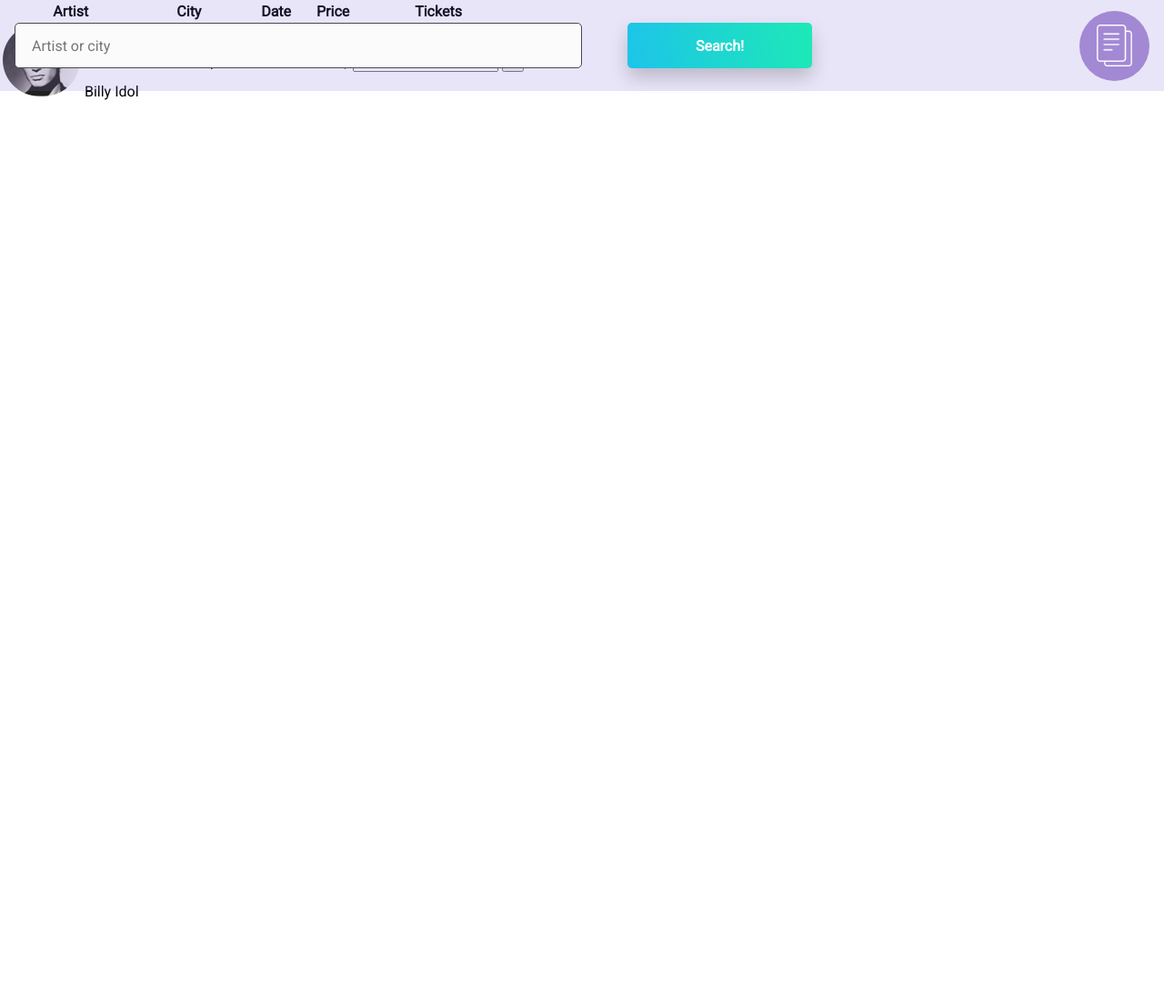
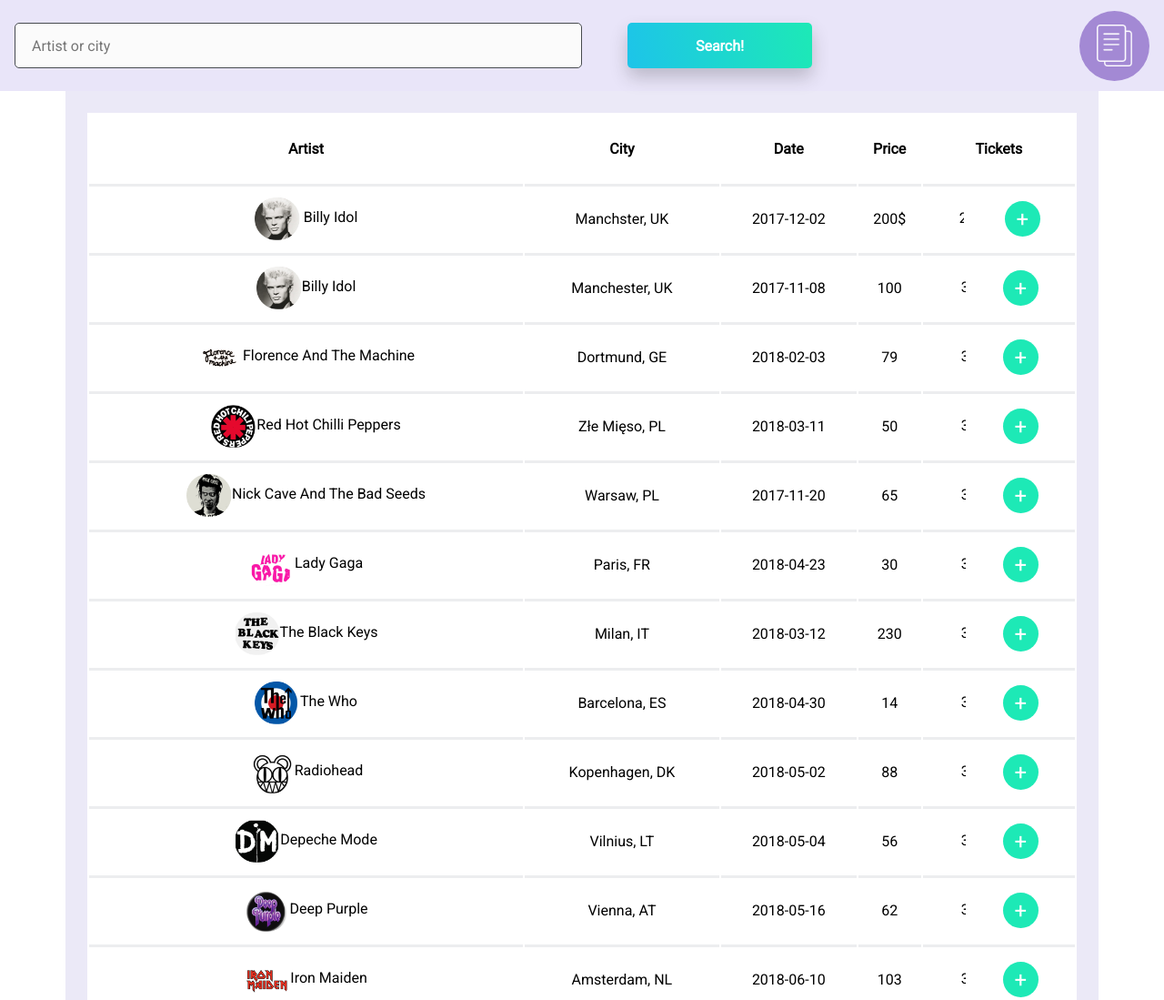
Before and after one commit to wojciech-bilicki/basic_html_js_testing, a plain HTML site: page index.html in a window 1280 px wide. Shown: the top 1099 px of the page at 91% size. Before the commit the page ends 800 px from the top, so only its background shows below. Drawn offline with Linux system fonts and the light colour scheme.

Commit message:
3rd_session

```diff
--- a/css/header.css
+++ b/css/header.css
@@ -4,7 +4,7 @@
   align-items: center;
   height: 100px;
   background-color: rgba(131, 107, 219, 0.177);
-  position: absolute;
+  position: fixed;
   left: 0;
   top: 0;
   width: 100%;
--- /dev/null
+++ b/css/table.css
@@ -0,0 +1,44 @@
+.ticket-table-wrapper {
+  margin: 100px auto;
+  background-color: rgb(235,233,247);
+  width:85%;
+  padding: 24px;
+}
+
+#ticket-table {
+  width: 100%;
+  background-color: white;
+}
+
+#ticket-table tr {
+  height: 74px;
+}
+
+#ticket-table tbody td {
+  border-top-style: solid;
+  border-color: #ecedef;
+  text-align: center;
+}
+
+#ticket-table tbody td img {
+  width: 50px;
+  vertical-align: middle;
+}
+
+.add-ticket-button {
+  width: 39px;
+  height: 39px;
+  border-radius: 20px;
+  background-color: #1de9b6;
+  border-style: none;
+  color: white;
+  font-size: 24px;
+  margin-left: 24px;
+  vertical-align: middle;
+}
+
+#ticket-table tbody td input {
+  width: 24px;
+  border: none;
+  font-size: 16px;
+}
--- a/index.html
+++ b/index.html
@@ -5,6 +5,7 @@
   <link href="https://fonts.googleapis.com/css?family=Roboto" rel="stylesheet">
   <link rel="stylesheet" href="css/common.css">
   <link rel="stylesheet" href="css/header.css">
+  <link rel="stylesheet" href="css/table.css">
 
 </head>
 
@@ -29,20 +30,22 @@
       <tbody id="ticket-table-body">
         <tr>
           <td>
-            <img src="./assets/artist_icons/billy_idol_icon.png" />
+            <img src="./assets/artist_icons/billy_idol_icon.png" class="table-row-avatar"/>
             <span>Billy Idol</span>
           </td>
           <td>Manchster, UK</td>
           <td>2017-12-02</td>
           <td>200$</td>
           <td>
-            <input type="number" value="2">
+            <input type="number" value="2" class="input-is-so-good">
             <button class="add-ticket-button">+</button>
           </td>
         </tr>
       </tbody>
     </table>
   </div>
+  <script src="./assets/data.js" type="text/javascript"></script>
+  <script type="application/javascript" src="js/table.js"></script>
 </body>
 
 </html>
--- /dev/null
+++ b/js/table.js
@@ -0,0 +1,54 @@
+var tableBody = document.getElementById('ticket-table-body');
+
+var tableRows = DATA.map(function(dataRow){
+  var row = document.createElement('tr');
+
+  for (var i = 0; i < 5; i = i + 1) {
+    var cell = document.createElement('td');
+
+    if (i == 0) {
+      var image = document.createElement('img');
+      image.src = './assets/artist_icons/' + dataRow.icon;
+      var span = document.createElement('span');
+      span.textContent = dataRow.name;
+      cell.appendChild(image);
+      cell.appendChild(span);
+    }
+
+    if (i == 1) {
+      cell.textContent = dataRow.city;
+    }
+
+    if( i == 2) {
+      cell.textContent = dataRow.date;
+    }
+
+    if (i == 3) {
+      cell.textContent = dataRow.pricePerTicket;
+    }
+
+    if (i == 4) {
+      var input = document.createElement('input');
+      input.type = "number";
+      input.value = 3;
+
+      var button = document.createElement('button');
+      button.className = "add-ticket-button";
+      button.textContent = "+";
+      button.addEventListener('click', function() {
+        button.style.backgroundColor = "blue";
+      });
+      cell.appendChild(input);
+      cell.appendChild(button);
+    }
+
+    row.appendChild(cell);
+  }
+
+  return row;
+});
+
+tableRows.forEach(function(element) {
+
+  tableBody.appendChild(element);
+})
```
